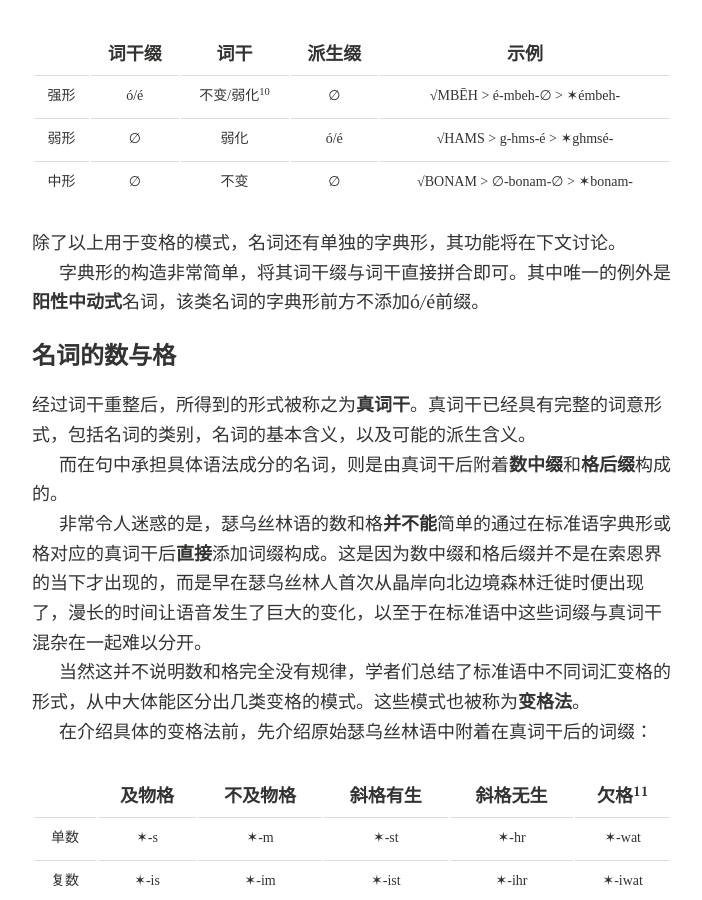
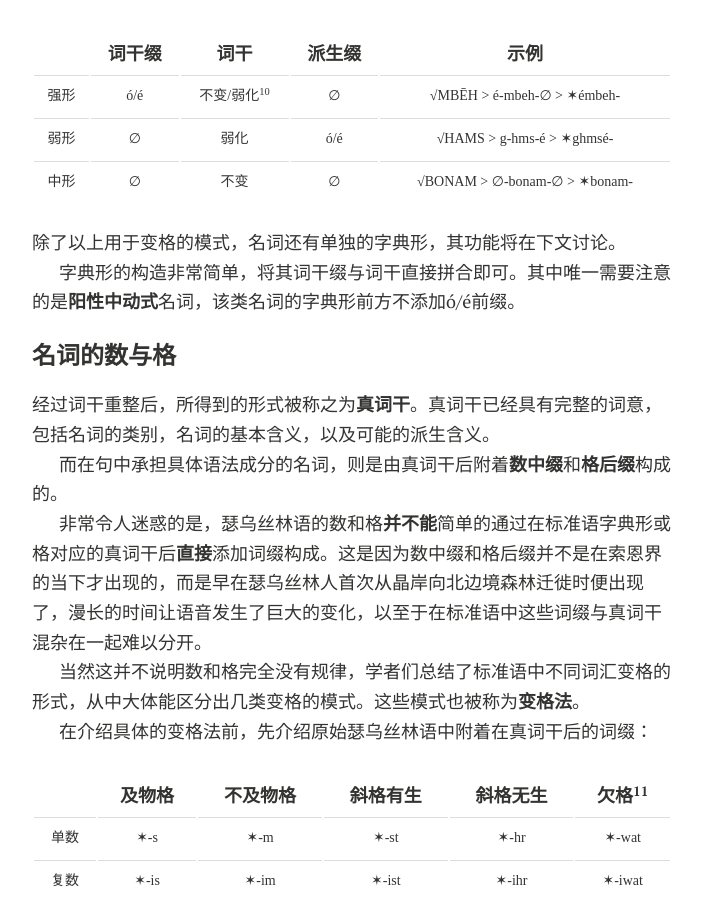
Before and after one commit to Kinnuch/kinnuch.github.io, a Jekyll site: the page built from laim/Theusṛin.md, in a window 1280 px wide and 900 px high, scrolled down 5875 px. Shown: the whole window, without its empty margins (288-990 px from the left). Built offline with Jekyll 4.4.1, drawn with Linux system fonts in a browser that asks for light colours; nearby versions of some CDN libraries; comment, search, counter and statistics services are not loaded; a style sheet for code colours, icons or effects is not loaded; some of the changed text lies outside the part shown.

Commit message:
Update Theusṛin.md

```diff
--- a/laim/Theusṛin.md
+++ b/laim/Theusṛin.md
@@ -188,11 +188,11 @@ title: Theusṛin
 
 除了以上用于变格的模式，名词还有单独的字典形，其功能将在下文讨论。
 
-字典形的构造非常简单，将其词干缀与词干直接拼合即可。其中唯一的例外是**阳性中动式**名词，该类名词的字典形前方不添加ó/é前缀。
+字典形的构造非常简单，将其词干缀与词干直接拼合即可。其中唯一需要注意的是**阳性中动式**名词，该类名词的字典形前方不添加ó/é前缀。
 
 #### 名词的数与格
 
-经过词干重整后，所得到的形式被称之为**真词干**。真词干已经具有完整的词意形式，包括名词的类别，名词的基本含义，以及可能的派生含义。
+经过词干重整后，所得到的形式被称之为**真词干**。真词干已经具有完整的词意，包括名词的类别，名词的基本含义，以及可能的派生含义。
 
 而在句中承担具体语法成分的名词，则是由真词干后附着**数中缀**和**格后缀**构成的。
 
```
Also changed, not shown: other parts of laim/Theusṛin.md (+1 -1 lines).
